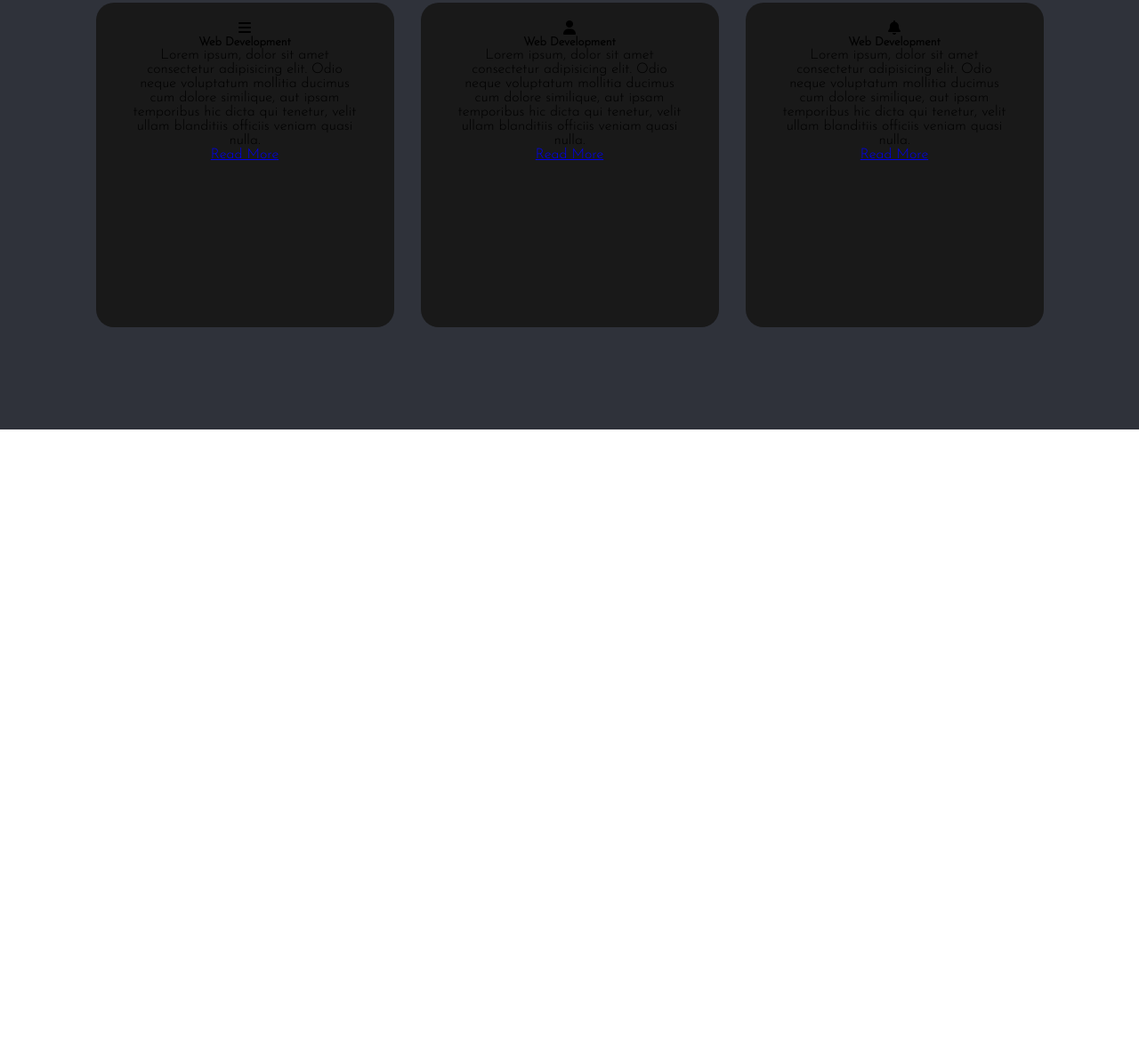
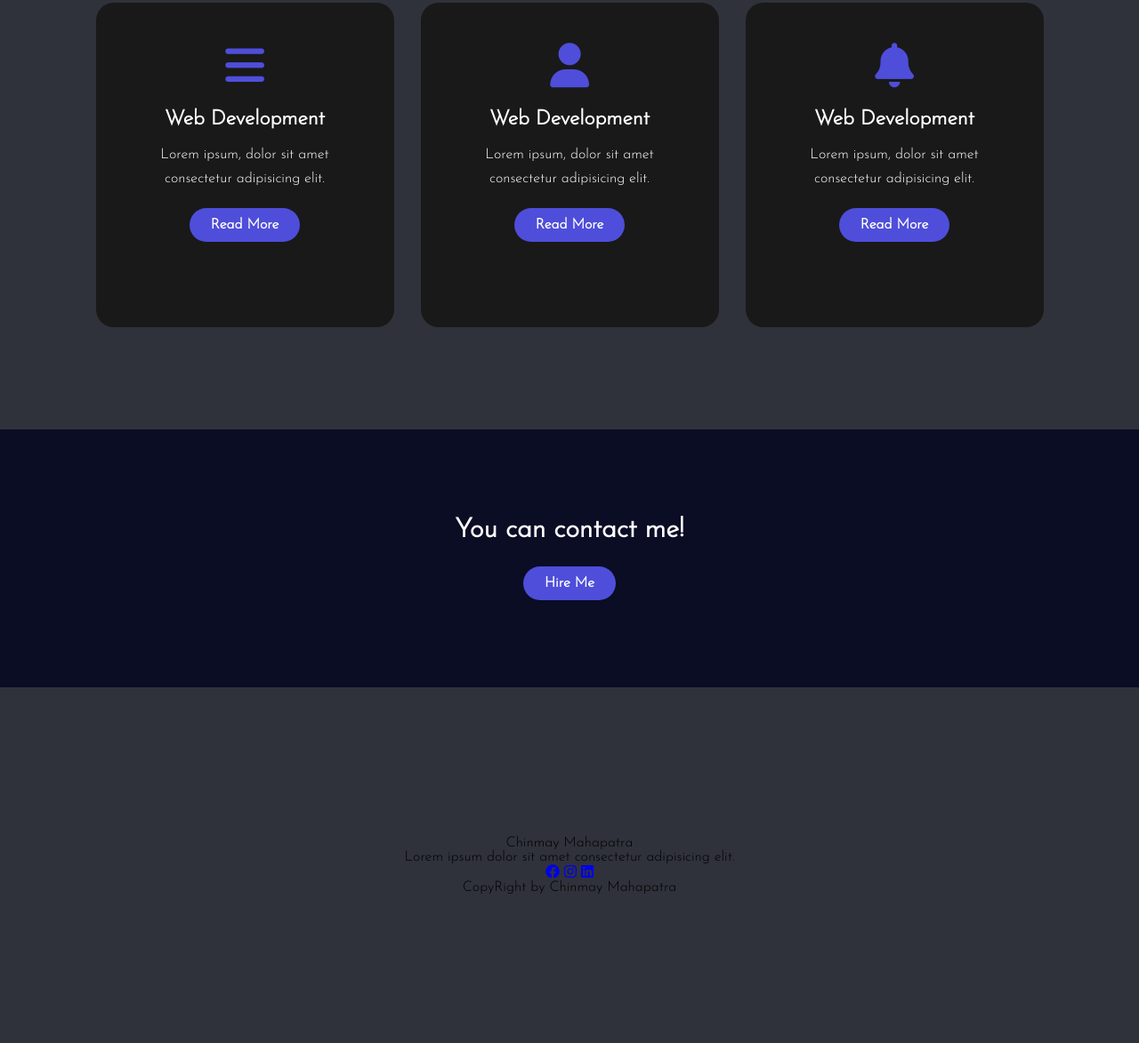
Before and after one commit to Chinmaymahapatra/Bharat-Intern, a plain HTML site: page Portfolio Website/index.html in a window 1280 px wide. Shown: the part 1971-3144 px from the top of the page at 89% size. Before the commit the page ends 2454 px from the top, so only its background shows below. Drawn offline with Linux system fonts and the light colour scheme.

Commit message:
Version 1

```diff
--- a/Portfolio Website/index.html
+++ b/Portfolio Website/index.html
@@ -48,7 +48,7 @@
                     <i class="fa-solid fa-bars"></i>
                     <h5>Web Development</h5>
                     <div class="pra">
-                        <p>Lorem ipsum, dolor sit amet consectetur adipisicing elit. Odio neque voluptatum mollitia ducimus cum dolore similique, aut ipsam temporibus hic dicta qui tenetur, velit ullam blanditiis officiis veniam quasi nulla.</p>
+                        <p>Lorem ipsum, dolor sit amet consectetur adipisicing elit. </p>
 
                         <p style="text-align: center;">
                             <a class="button" href="#">Read More</a>
@@ -59,7 +59,7 @@
                     <i class="fa-solid fa-user"></i>
                     <h5>Web Development</h5>
                     <div class="pra">
-                        <p>Lorem ipsum, dolor sit amet consectetur adipisicing elit. Odio neque voluptatum mollitia ducimus cum dolore similique, aut ipsam temporibus hic dicta qui tenetur, velit ullam blanditiis officiis veniam quasi nulla.</p>
+                        <p>Lorem ipsum, dolor sit amet consectetur adipisicing elit. </p>
 
                         <p style="text-align: center;">
                             <a class="button" href="#">Read More</a>
@@ -70,7 +70,7 @@
                     <i class="fa-solid fa-bell"></i>
                     <h5>Web Development</h5>
                     <div class="pra">
-                        <p>Lorem ipsum, dolor sit amet consectetur adipisicing elit. Odio neque voluptatum mollitia ducimus cum dolore similique, aut ipsam temporibus hic dicta qui tenetur, velit ullam blanditiis officiis veniam quasi nulla.</p>
+                        <p>Lorem ipsum, dolor sit amet consectetur adipisicing elit. </p>
 
                         <p style="text-align: center;">
                             <a class="button" href="#">Read More</a>
@@ -79,5 +79,21 @@
                 </div>
             </div>
         </div>
+
+        <div class="Contact-me">
+            <p>You can contact me!</p>
+            <a class="button-two" href="#">Hire Me</a>
+        </div>
+
+        <footer>
+            <p>Chinmay Mahapatra</p>
+            <p>Lorem ipsum dolor sit amet consectetur adipisicing elit.</p>
+            <div class="social">
+                <a href="#"><i class="fa-brands fa-facebook"></i></a>
+                <a href="#"><i class="fa-brands fa-instagram"></i></a>
+                <a href="#"><i class="fa-brands fa-linkedin"></i></a>
+            </div>
+            <p class="end">CopyRight by Chinmay Mahapatra</p>
+        </footer>
     </body>
 </html>
--- a/Portfolio Website/style.css
+++ b/Portfolio Website/style.css
@@ -139,3 +139,76 @@ button:hover{
     overflow: hidden;
     text-align: center;
 }
+.card i{
+    font-size: 50px;
+    display: block;
+    text-align: center;
+    margin: 25px 0px;
+    color: rgb(78, 78, 218);
+}
+h5{
+    color: white;
+    font-size: 23px;
+    margin-bottom: 15px;
+}
+.pra p{
+    color: white;
+    font-size: 16px;
+    line-height: 27px;
+    margin-bottom: 25px;
+}
+.card .button{
+    background-color: rgb(78, 78, 218);
+    color: white;
+    text-decoration: none;
+    border: 2px solid transparent;
+    font-weight: bold;
+    padding: 9px 22px;
+    border-radius: 30px;
+    transition: .3s;
+}
+.card .button:hover{
+    background-color: transparent;
+    border: 2px solid rgb(78, 78, 218);
+    cursor: pointer;
+}
+.Contact-me{
+    width: 100%;
+    height: 290px;
+    background: #0a0d24;
+    display: flex;
+    align-items: center;
+    flex-direction: column;
+    justify-content: center;
+}
+.Contact-me p{
+    color: white;
+    font-size: 30px;
+    font-weight: bold;
+    margin-bottom: 25px;
+}
+.Contact-me .button-two{
+    background-color: rgb(78, 78, 218);
+    color: white;
+    text-decoration: none;
+    border: 2px solid transparent;
+    font-weight: bold;
+    padding: 9px 22px;
+    border-radius: 30px;
+    transition: .3s;
+}
+.Contact-me .button-two:hover{
+    background-color: transparent;
+    border: 2px solid rgb(78, 78, 218);
+    cursor: pointer;
+}
+footer{
+    position: relative;
+    width: 100%;
+    height: 400px;
+    background: #2f323a;
+    display: flex;
+    flex-direction: column;
+    align-items: center;
+    justify-content: center;
+}
```
